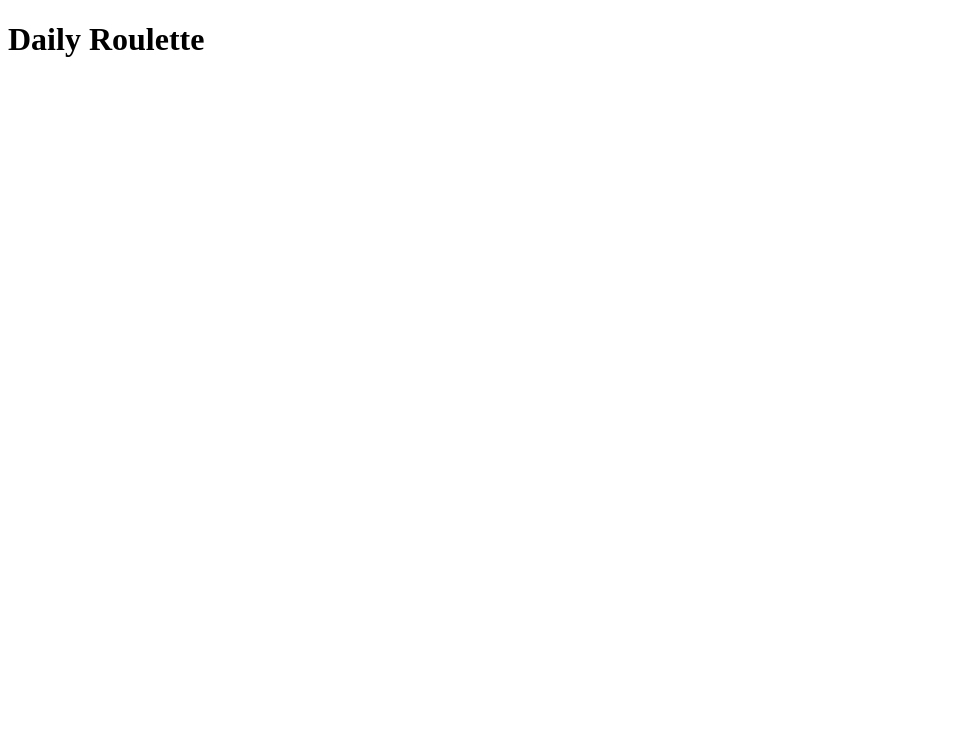
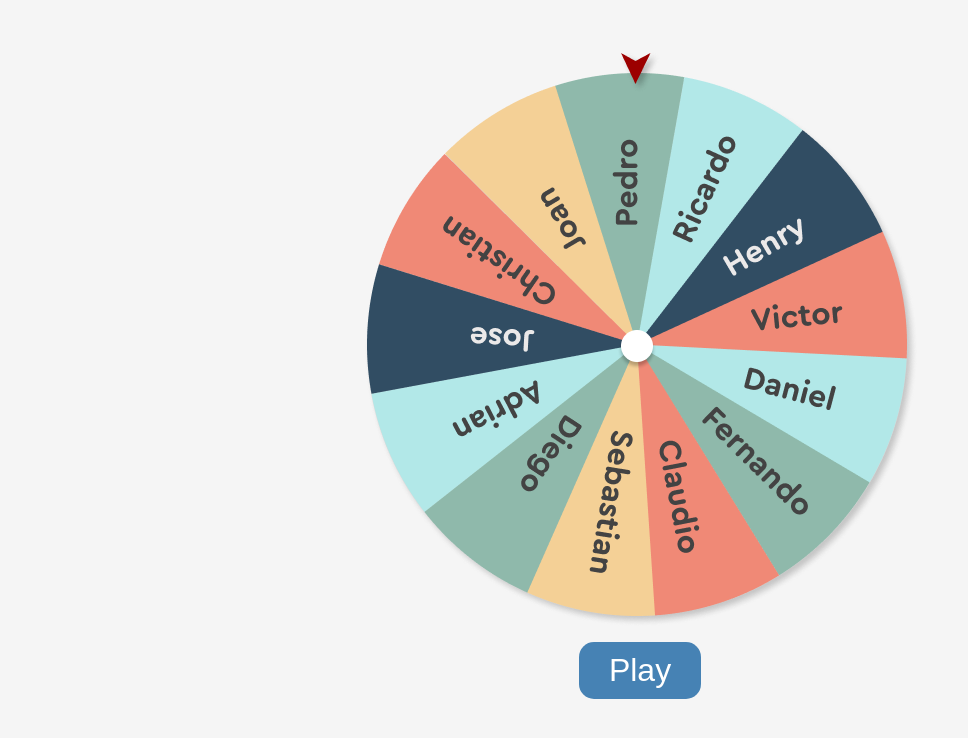
Before and after one commit to victorcolina22/roulette, a plain HTML site: page index.html in a window 1280 px wide. Shown: the whole page, without its empty margins (0-968 px from the left). Drawn offline with Linux system fonts and the light colour scheme.

Commit message:
Roulette

```diff
--- a/index.html
+++ b/index.html
@@ -10,7 +10,11 @@
 </head>
 
 <body>
-  <h1>Daily Roulette</h1>
+  <article class="container">
+    <img class="roulette" src="img/roulette.png" alt="roulette">
+    <img class="arrow" src="img/arrow.png" alt="arrow">
+    <button class="button">Play</button>
+  </article>
 
   <script src="script.js"></script>
 </body>
--- a/script.js
+++ b/script.js
@@ -0,0 +1,21 @@
+(() => {
+  const roulette = document.querySelector('.roulette')
+  const playButton = document.querySelector('.button')
+  let deg = 0
+
+  playButton.addEventListener('click', () => {
+    playButton.style.pointerEvents = 'none';
+    deg = Math.floor(3000 + Math.random() * 3000);
+    roulette.style.transition = 'all 10s ease-out';
+    roulette.style.transform = `rotate(${deg}deg)`;
+    console.log(deg)
+  })
+
+  roulette.addEventListener('transitionend', () => {
+    playButton.style.pointerEvents = 'auto';
+    roulette.style.transition = 'none';
+    const actualDeg = deg % 360;
+    console.log(actualDeg)
+    roulette.style.transform = `rotate(${actualDeg}deg)`;
+  })
+})();
--- a/styles.css
+++ b/styles.css
@@ -0,0 +1,33 @@
+* {
+  box-sizing: border-box;
+  padding: 0;
+  margin: 0;
+}
+
+body {
+  background-color: #F5F5F5;
+}
+
+.container {
+  align-items: center;
+  display: flex;
+  flex-direction: column;
+  justify-content: center;
+  margin-top: 50px;
+  position: relative;
+}
+
+.arrow {
+  position: absolute;
+  top: 0;
+}
+
+button {
+  background-color: steelblue;
+  border-radius: 15px;
+  border: none;
+  color: #fff;
+  cursor: pointer;
+  font-size: 2rem;
+  padding: 10px 30px;
+}
```
Also changed, not shown: img/arrow.png (added), img/roulette.png (added).
